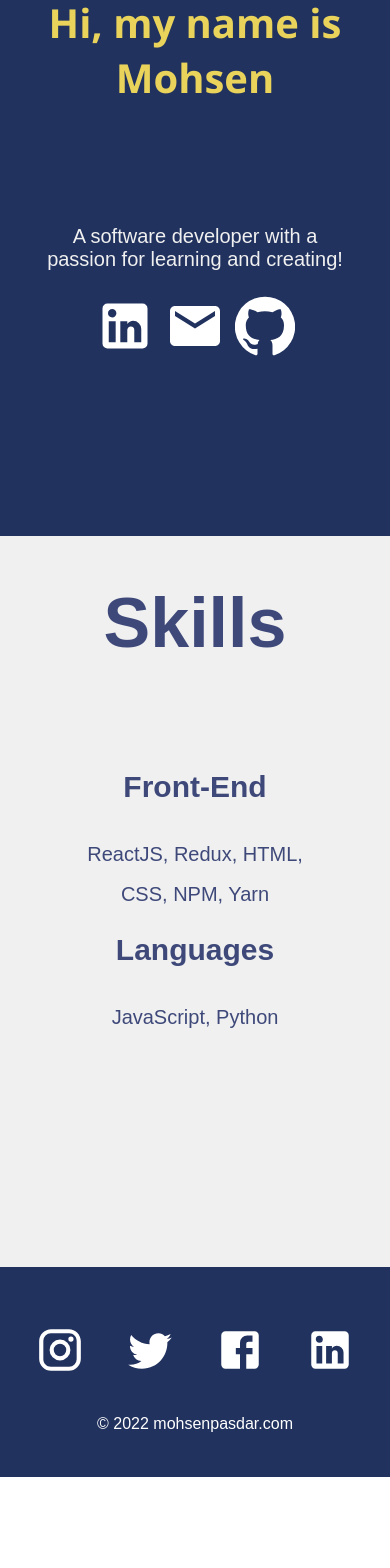
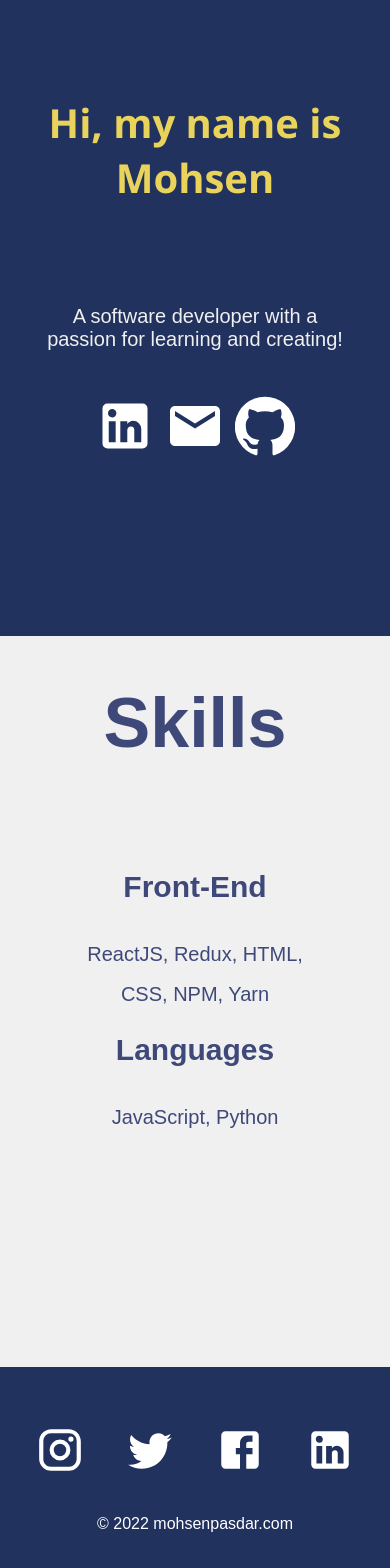
Before and after one commit to mohsenpasdar/personal-portfolio, a React (Create React App) app: page / in a window 390 px wide. Shown: the part 308-1876 px from the top of the page. Before the commit the page ends 1785 px from the top, so only its background shows below. Built offline with nearby package versions, Linux system fonts and the light colour scheme.

Commit message:
working on links

```diff
--- a/src/components/Footer.js
+++ b/src/components/Footer.js
@@ -3,16 +3,17 @@ import InstagramIcon from '@material-ui/icons/Instagram'
 import TwitterIcon from '@material-ui/icons/Twitter'
 import FacebookIcon from '@material-ui/icons/Facebook'
 import LinkedInIcon from '@material-ui/icons/LinkedIn';
+import { Link } from 'react-router-dom'
 import '../styles/Footer.css'
 
 const Footer = () => {
     return (
         <div className='footer'>
             <div className='socialMedia'>
-                <InstagramIcon />
-                <TwitterIcon />
-                <FacebookIcon />
-                <LinkedInIcon />
+                <a href='https://www.instagram.com/mohsenpasdar' target={'_blank'}><InstagramIcon /></a>
+                <a href='https://twitter.com/mohsenpasdar' target={'_blank'}><TwitterIcon /></a>
+                <a href='https://www.facebook.com/msnddr/' target={'_blank'}><FacebookIcon /></a>
+                <a href='https://www.linkedin.com/in/mohsenpasdar/' target={'_blank'}><LinkedInIcon /></a>
             </div>
             <p>&copy; 2022 mohsenpasdar.com</p>
         </div>
--- a/src/pages/Experience.js
+++ b/src/pages/Experience.js
@@ -6,6 +6,7 @@ import {
 import "react-vertical-timeline-component/style.min.css";
 import SchoolIcon from "@material-ui/icons/School";
 import WorkIcon from "@material-ui/icons/Work";
+import '../styles/Experience.css'
 
 const Experience = () => {
     return (
--- a/src/pages/Home.js
+++ b/src/pages/Home.js
@@ -11,9 +11,10 @@ const Home = () => {
                 <h2>Hi, my name is Mohsen</h2>
                 <div className='prompt'>
                     <p>A software developer with a passion for learning and creating!</p>
-                    <LinkedInIcon />
-                    <EmailIcon />
-                    <GithubIcon />
+                    <a href='https://www.linkedin.com/in/mohsenpasdar/' target={'_blank'}><LinkedInIcon /></a>
+                    <a href='mailto:mohsenpasdar@gmail.com'><EmailIcon /></a>
+                    <a href='https://github.com/mohsenpasdar' target={'_blank'}><GithubIcon /></a>
+
                 </div>
             </div>
             <div className='skills'>
--- /dev/null
+++ b/src/styles/Experience.css
@@ -0,0 +1,3 @@
+.experience {
+    margin-top: 100px;
+}
--- a/src/styles/Home.css
+++ b/src/styles/Home.css
@@ -3,6 +3,7 @@
     align-items: center;
     font-family: "Arial", sans-serif;
     color: #3e497a;
+    margin-top: 100px;
 }
 
 .about {
@@ -28,6 +29,11 @@
 .about .prompt {
     width: 40%;
     font-size: 30px;
+}
+
+.prompt p {
+    margin: 0px auto 20px auto;
+    padding-bottom: 20px;
 }
 
 .prompt svg {
--- a/src/styles/Navbar.css
+++ b/src/styles/Navbar.css
@@ -2,6 +2,8 @@
     width: 100%;
     height: 100px;
     background: #21325e;
+    position: fixed;
+    z-index: 9999;
 }
 
 .links {
@@ -56,6 +58,9 @@
 }
 
 @media only screen and (max-width: 900px) {
+    .navbar {
+        position: static;
+    }
     .navbar a {
         width: 70px;
     }
--- a/src/styles/Projects.css
+++ b/src/styles/Projects.css
@@ -5,6 +5,7 @@
   justify-content: center;
   align-items: center;
   flex-direction: column;
+  margin-top: 100px;
 }
 
 .projects h1 {
```
